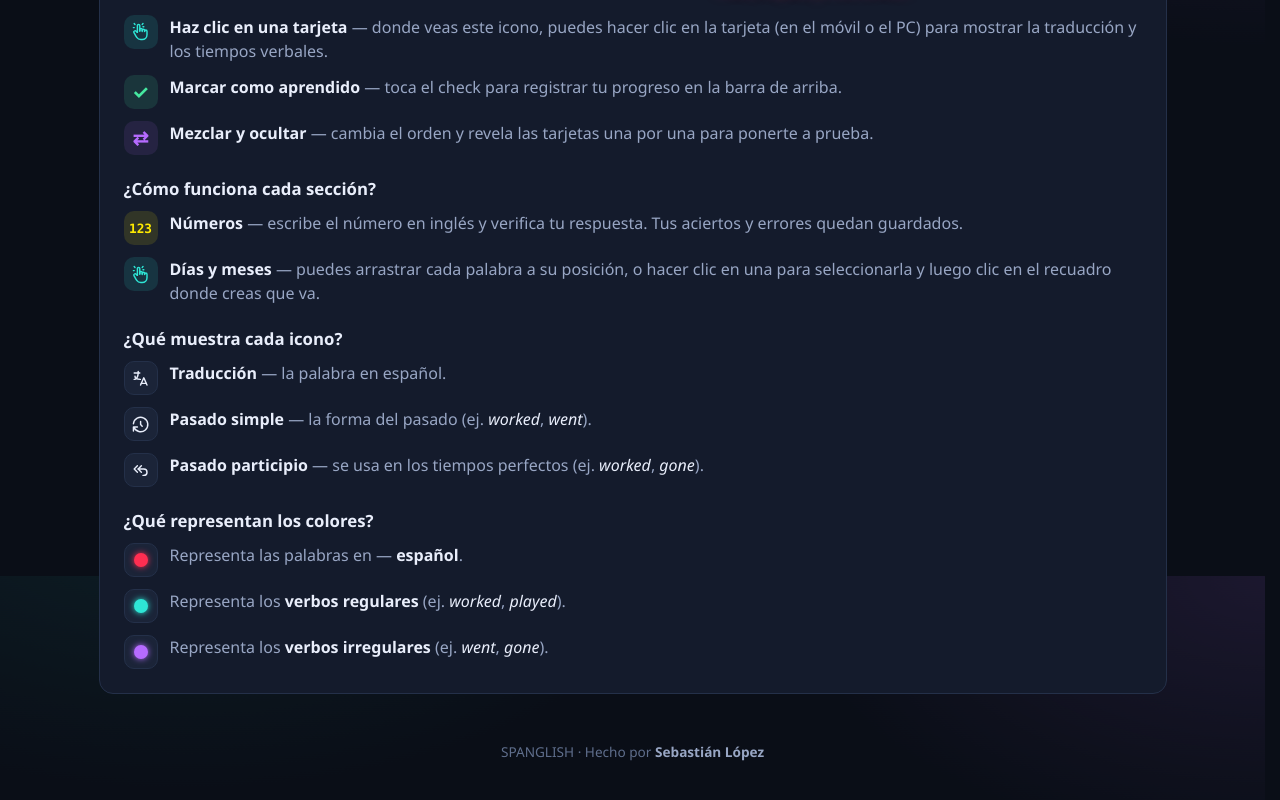
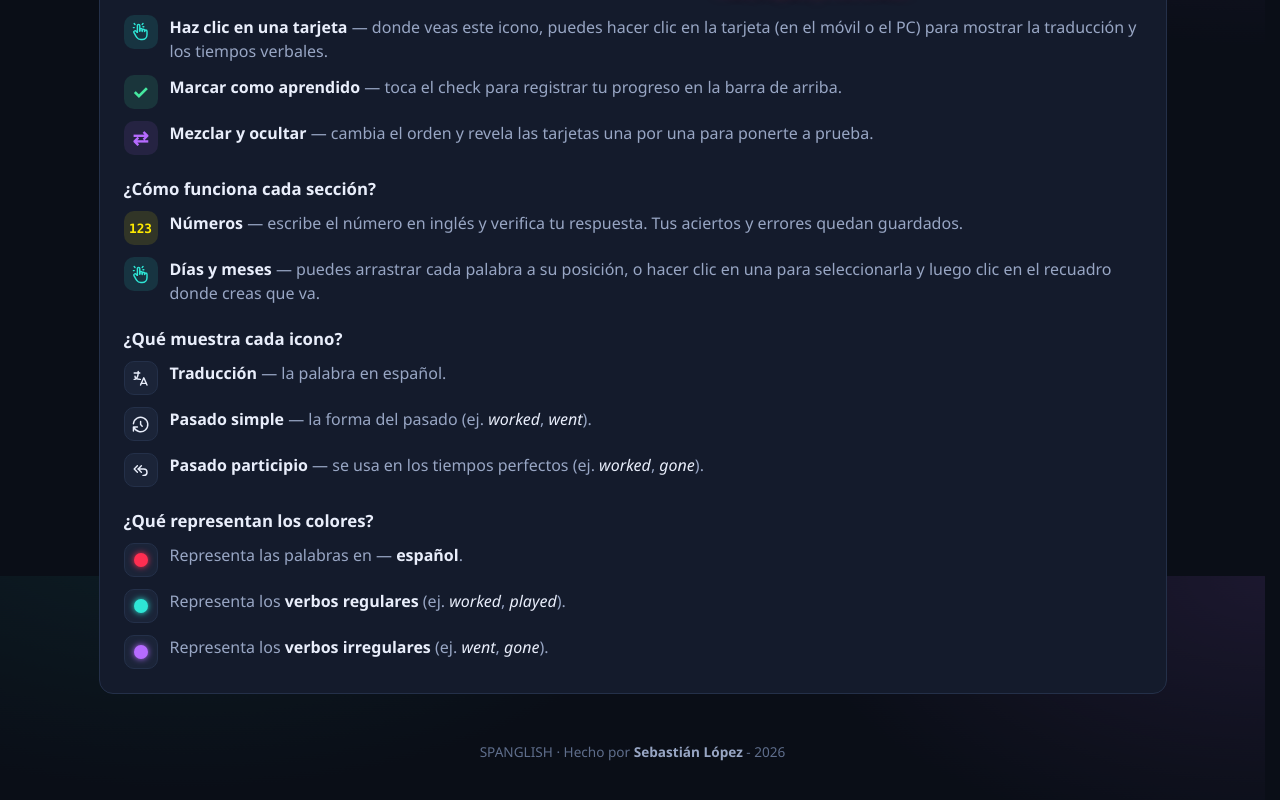
Before and after one commit to sebalopezx/app-ingles-v2, a Vue app: page / in a window 1280 px wide. Shown: the part 224-1024 px from the top of the page. Built offline with nearby package versions, Linux system fonts and the light colour scheme.

Commit message:
Add year footer

```diff
--- a/src/components/Footer.vue
+++ b/src/components/Footer.vue
@@ -1,6 +1,6 @@
 <!-- VIEW — footer credit. -->
 <template>
   <footer class="footer">
-    <p>SPANGLISH · Hecho por <strong>Sebastián López</strong></p>
+    <p>SPANGLISH · Hecho por <strong>Sebastián López</strong> - 2026</p>
   </footer>
 </template>
```
